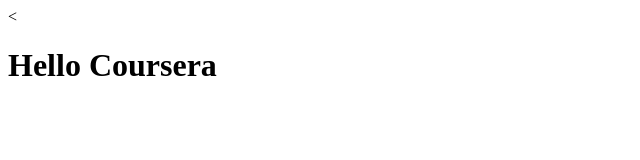
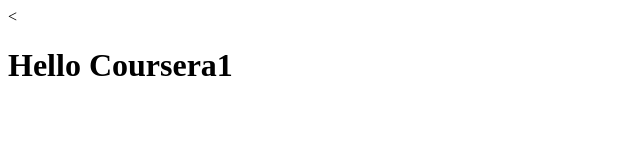
Before and after one commit to SergeyShikin175/Synchronization, a plain HTML site: page site/index.html in a window 1280 px wide. Shown: the full height of the page, 0-640 px from the left. Drawn offline with Linux system fonts and the light colour scheme.

Commit message:
Small addition to our page content.

```diff
--- a/site/index.html
+++ b/site/index.html
@@ -2,9 +2,9 @@
 <html>
 <head>
 	<meta charset="utf-8">
-	<title>Hello Coursera</title>
+	<title>Hello Coursera2</title>
 </head>
 <body>
-<h1>Hello Coursera</h1>
+<h1>Hello Coursera1</h1>
 </body>
 </html>
```
